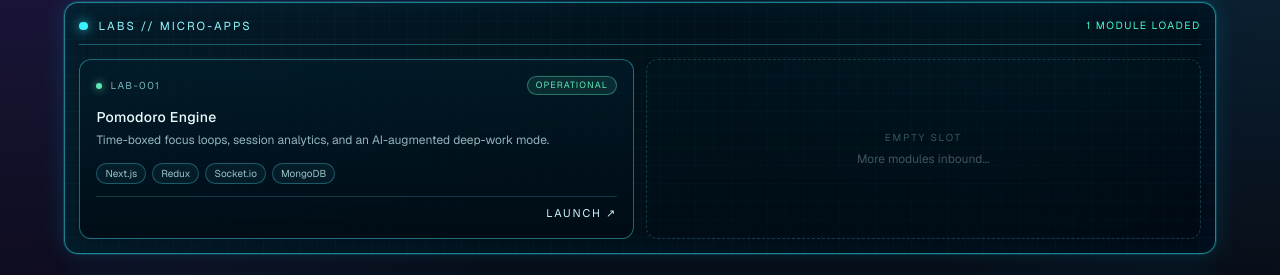
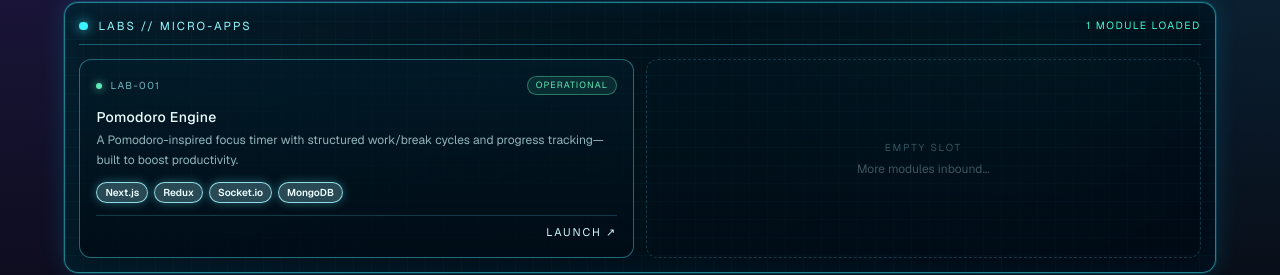
Before and after one commit to quocanhto85/Portfolio-Website, a Next.js app: page / in a window 1280 px wide. Shown: the part 277-552 px from the top of the page. Built offline with nearby package versions, Linux system fonts and the light colour scheme.

Commit message:
improve Labs tech badge visibility for key stack items

```diff
--- a/src/app/components/LabsPanel.tsx
+++ b/src/app/components/LabsPanel.tsx
@@ -20,6 +20,8 @@ const STATUS_PILL: Record<LabStatus, string> = {
   prototype: "text-amber-300 border-amber-300/40 bg-amber-300/10",
   provisioning: "text-cyan-200 border-cyan-200/40 bg-cyan-200/10",
 };
+
+const HIGHLIGHTED_STACKS = new Set(["Next.js", "Redux", "Socket.io", "MongoDB"]);
 
 function LabTile({ lab }: { lab: Lab }) {
   const disabled = lab.href == null;
@@ -70,7 +72,12 @@ function LabTile({ lab }: { lab: Lab }) {
         {lab.stack.map((tech) => (
           <span
             key={tech}
-            className="rounded-full border border-cyan-300/30 bg-cyan-300/5 px-2 py-0.5 text-[10px] text-cyan-100/75"
+            className={[
+              "rounded-full border px-2 py-0.5 text-[10px] transition-colors",
+              HIGHLIGHTED_STACKS.has(tech)
+                ? "border-cyan-200/85 bg-cyan-200/25 font-semibold text-cyan-50 shadow-[0_0_10px_rgba(103,232,249,0.35)]"
+                : "border-cyan-300/30 bg-cyan-300/5 text-cyan-100/75",
+            ].join(" ")}
           >
             {tech}
           </span>
--- a/src/data/labs.ts
+++ b/src/data/labs.ts
@@ -16,7 +16,7 @@ export const labs: Lab[] = [
     slug: "pomodoro",
     title: "Pomodoro Engine",
     tagline:
-      "Time-boxed focus loops, session analytics, and an AI-augmented deep-work mode.",
+      "A Pomodoro-inspired focus timer with structured work/break cycles and progress tracking—built to boost productivity.",
     status: "operational",
     stack: ["Next.js", "Redux", "Socket.io", "MongoDB"],
     href: "https://pomodoro-green-chi.vercel.app/",
```
